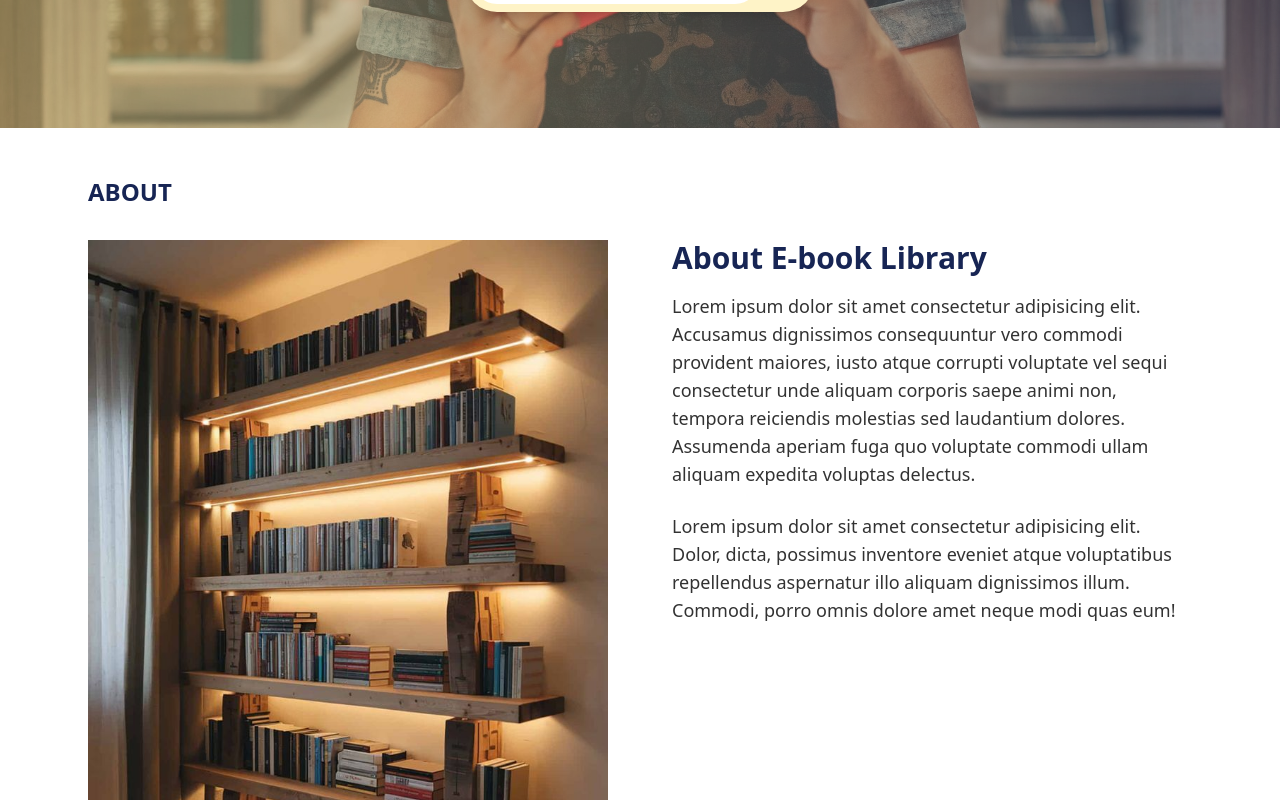
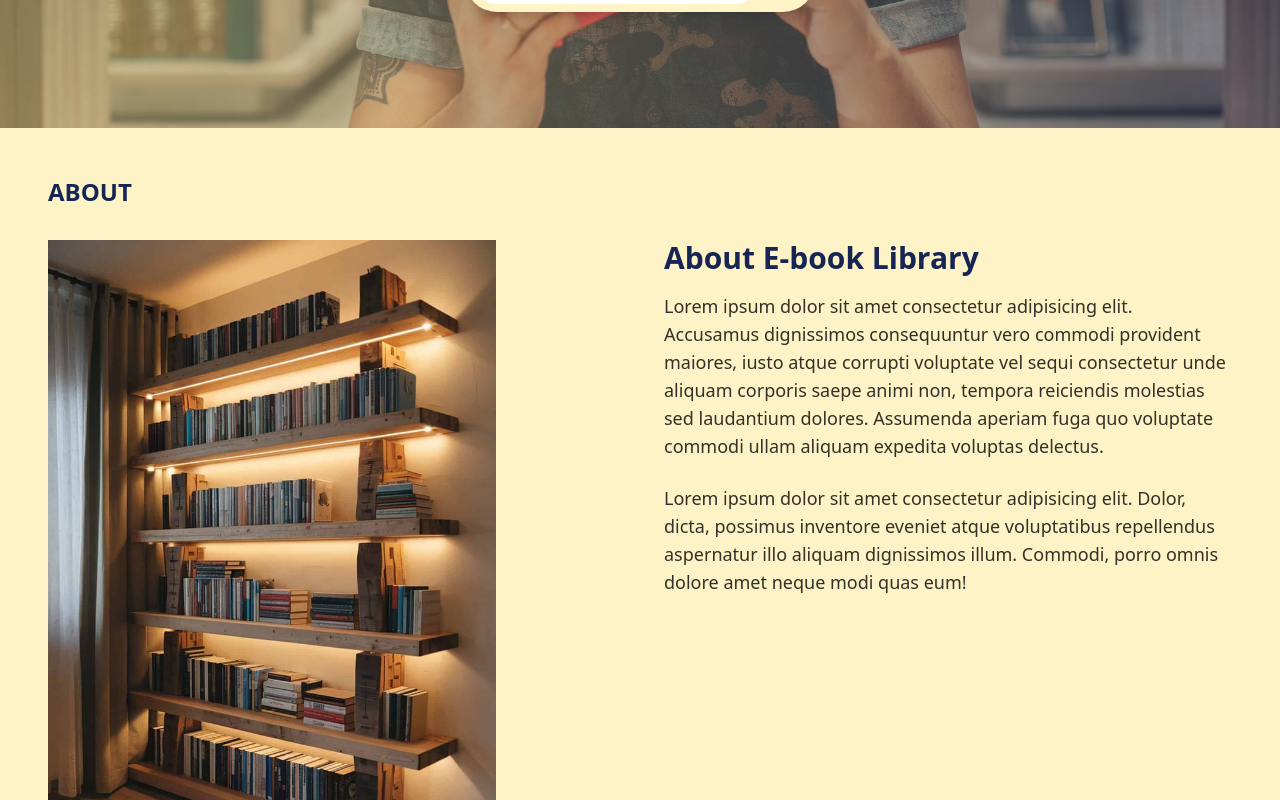
Before and after one commit to Saranshverma234/E-book_Library, a React (Vite) app: page /about in a window 1280 px wide. Shown: the part 540-1340 px from the top of the page. Built offline with nearby package versions, Linux system fonts and the light colour scheme; no server answers.

Commit message:
changes3

```diff
--- a/index.html
+++ b/index.html
@@ -4,7 +4,7 @@
     <meta charset="UTF-8" />
     <link rel="icon" type="image/svg+xml" href="/favicon.jpg" />
     <meta name="viewport" content="width=device-width, initial-scale=1.0" />
-    <title>BookFinder App | Physics Wallah</title>
+    <title>E-book Lirbary</title>
   </head>
   <body>
     <div id="root"></div>
--- a/src/pages/About/About.jsx
+++ b/src/pages/About/About.jsx
@@ -3,27 +3,26 @@ import aboutImg from "../../images/about-img.jpg"; // Importing the about image;
 // About component to display information about BookHub
 const About = () => {
   return (
-    <section className="max-w-[1200px]  mx-auto">
-      <div className="p-6
-     md:p-12 ">
+    <section className="max-w-[1550px] bg-amber-100  mx-auto">
+      <div className=" p-6 md:p-12 ">
         {/* Section title for the About page */}
         <div className="section-title mb-8">
           <h2 className="text-2xl font-bold  text-blue-950 uppercase">About</h2>
         </div>
 
         {/* Grid layout for the image and text */}
-        <div className="grid gap-8 md:gap-16 md:grid-cols-2">
+        <div className="grid gap-8  md:gap-12 md:grid-cols-2">
           {/* About image section */}
-          <div className="about-img">
+          <div className="about-img ">
             <img
               src={aboutImg}
               alt="About E-book Library"
-              className="max-w-full h-auto transition-transform transform hover:scale-105 hover:shadow-2xl"
+              className="max-w-md h-auto transition-transform transform hover:scale-105 hover:shadow-2xl"
             />
           </div>
 
           {/* About text section */}
-          <div className="about-text">
+          <div className="about-text text-7xl">
             <h2 className="text-2xl md:text-3xl font-semibold text-blue-950 mb-4">
               About E-book Library
             </h2>
```
